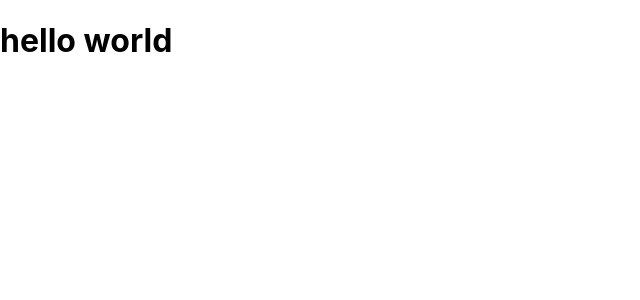
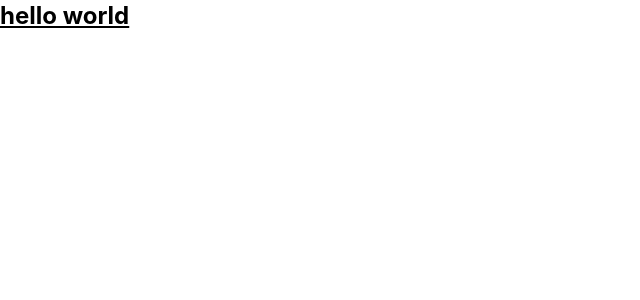
Before and after one commit to Alfrugo/home-page, a React (Create React App) app in the folder home/: page / in a window 1280 px wide. Shown: the top 300 px of the page, without its empty margins (0-640 px from the left). Built offline with nearby package versions, Linux system fonts and the light colour scheme.

Commit message:
tailwind setup

```diff
--- a/home/package.json
+++ b/home/package.json
@@ -34,5 +34,10 @@
       "last 1 firefox version",
       "last 1 safari version"
     ]
+  },
+  "devDependencies": {
+    "autoprefixer": "^10.4.7",
+    "postcss": "^8.4.13",
+    "tailwindcss": "^3.0.24"
   }
 }
--- /dev/null
+++ b/home/postcss.config.js
@@ -0,0 +1,6 @@
+module.exports = {
+  plugins: {
+    tailwindcss: {},
+    autoprefixer: {},
+  },
+}
--- a/home/public/index.html
+++ b/home/public/index.html
@@ -7,7 +7,7 @@
     <meta name="theme-color" content="#000000" />
     <meta
       name="description"
-      content="Web site created using create-react-app"
+      content="Alfredo Diez"
     />
     <link rel="apple-touch-icon" href="%PUBLIC_URL%/logo192.png" />
     <!--
@@ -24,7 +24,7 @@
       work correctly both with client-side routing and a non-root public URL.
       Learn how to configure a non-root public URL by running `npm run build`.
     -->
-    <title>React App</title>
+    <title>Alfredo Diez</title>
   </head>
   <body>
     <noscript>You need to enable JavaScript to run this app.</noscript>
--- a/home/src/App.js
+++ b/home/src/App.js
@@ -2,7 +2,8 @@
 function App() {
   return (
     <div>
-      <h1>hello world</h1>
+          <h1 className="text-2xl font-bold underline">
+hello world</h1>
     </div>
   );
 }
--- /dev/null
+++ b/home/src/components/Navbar.js
@@ -0,0 +1,11 @@
+import React from 'react'
+
+const Navbar = () => {
+    return (
+        <div>
+
+        </div>
+    )
+}
+
+export default Navbar
--- a/home/src/index.css
+++ b/home/src/index.css
@@ -1,3 +1,7 @@
+@tailwind base;
+@tailwind components;
+@tailwind utilities;
+
 body {
   margin: 0;
   font-family: -apple-system, BlinkMacSystemFont, 'Segoe UI', 'Roboto', 'Oxygen',
--- /dev/null
+++ b/home/tailwind.config.js
@@ -0,0 +1,9 @@
+module.exports = {
+  content: [
+    "./src/**/*.{js,jsx,ts,tsx}",
+  ],
+  theme: {
+    extend: {},
+  },
+  plugins: [],
+}
```
Also changed, not shown: 1 other file (tests, documents, lock files or other folders).
